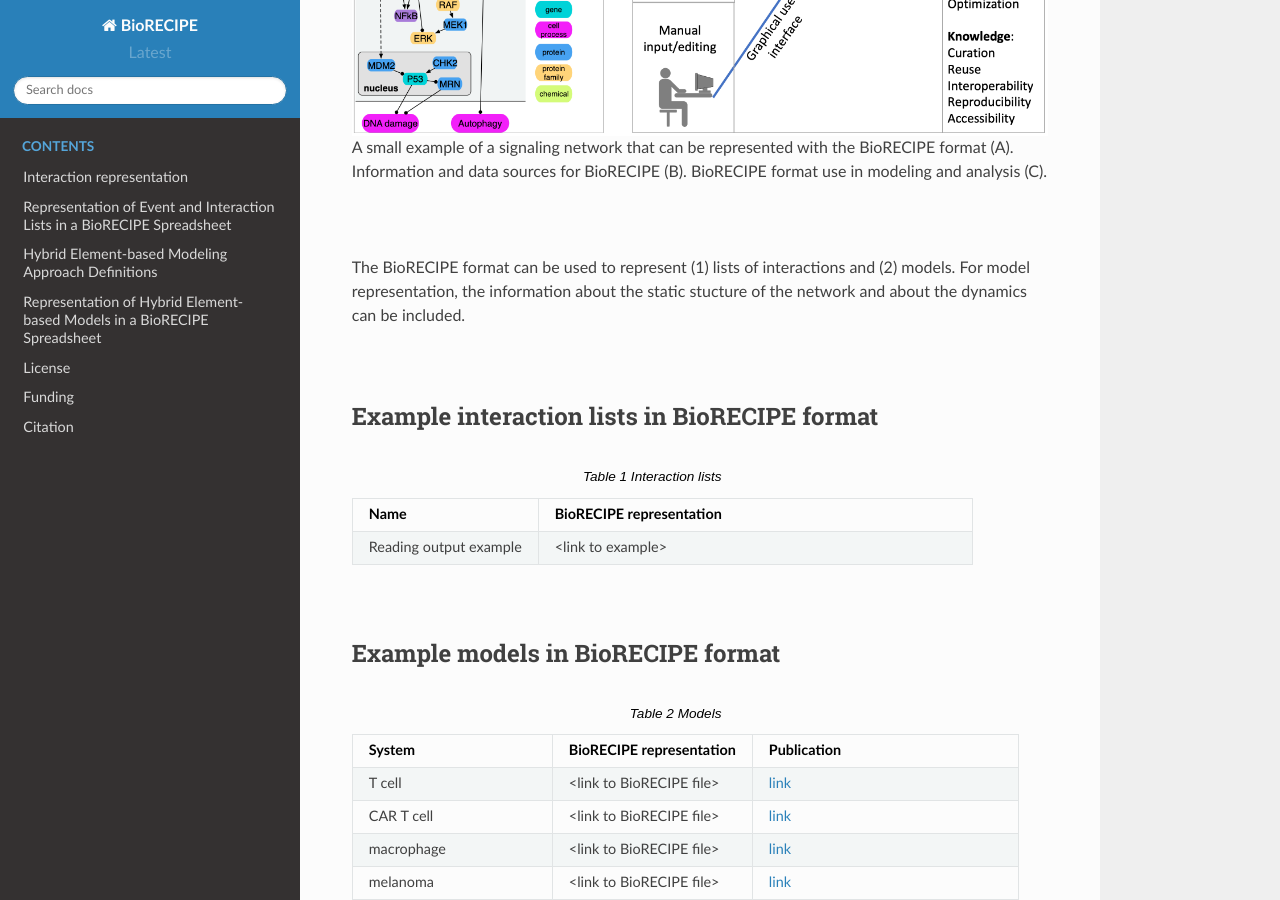
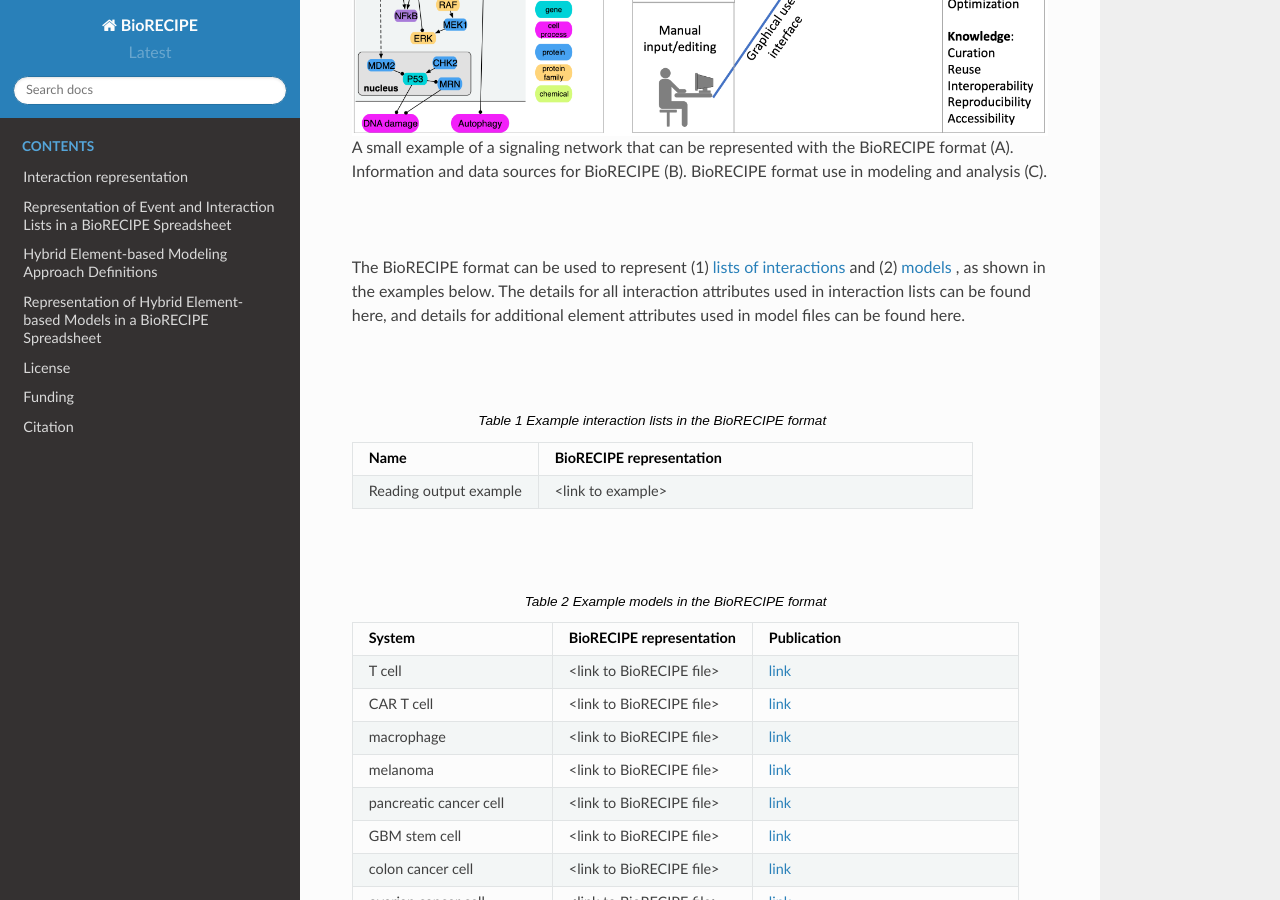
Before and after one commit to pitt-miskov-zivanov-lab/BioRECIPE, a Sphinx documentation site: the page built from docs/index.rst, in a window 1280 px wide and 900 px high, scrolled down 700 px. Built offline with Sphinx 7.4.7 and the Read the Docs theme 2.0.0, drawn with Linux system fonts in a browser that asks for light colours.

Commit message:
Update index.rst

```diff
--- a/docs/index.rst
+++ b/docs/index.rst
@@ -18,14 +18,11 @@ A small example of a signaling network that can be represented with the BioRECIP
 
 |
 
-The BioRECIPE format can be used to represent (1) lists of interactions and (2) models. For model representation, the information about the static stucture of the network and about the dynamics can be included.
+The BioRECIPE format can be used to represent (1) `lists of interactions <https://melody-biorecipe.readthedocs.io/en/latest/index.html#example-interaction-lists-in-biorecipe-format>`_ and (2) `models <https://melody-biorecipe.readthedocs.io/en/latest/index.html#example-models-in-biorecipe-format>`_ , as shown in the examples below. The details for all interaction attributes used in interaction lists can be found here, and details for additional element attributes used in model files can be found here.
 
 |
 
-Example interaction lists in BioRECIPE format
----------------------------------------------
-
-.. csv-table:: Interaction lists
+.. csv-table:: Example interaction lists in the BioRECIPE format
     :header: Name, BioRECIPE representation
     :widths: 30, 70
 
@@ -33,10 +30,8 @@ Example interaction lists in BioRECIPE format
 
 |
 
-Example models in BioRECIPE format
-----------------------------------
 
-.. csv-table:: Models
+.. csv-table:: Example models in the BioRECIPE format
     :header: System, BioRECIPE representation, Publication
     :widths: 30, 30, 40
 
```
